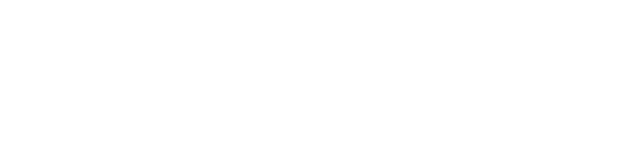
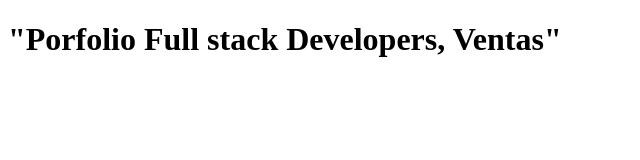
Before and after one commit to Violeta-flores/VioletaProyeccto, a plain HTML site: page index.html in a window 1280 px wide. Shown: the whole page, without its empty margins (0-640 px from the left). Drawn offline with Linux system fonts and the light colour scheme.

Commit message:
VioletaProyccto

```diff
--- a/index.html
+++ b/index.html
@@ -6,6 +6,7 @@
     <title>Document</title>
 </head>
 <body>
+    <h1>"Porfolio Full stack Developers, Ventas"</h1>
 
 </body>
 </html>
```
